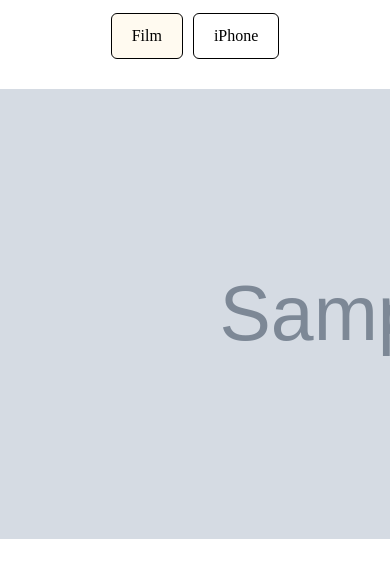
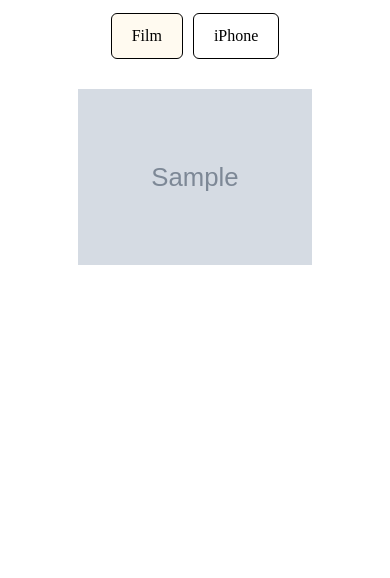
Before and after one commit to jackmford/fordycephotos, a Flask app: template templates/index.html in a window 390 px wide; the page is wider, and only the part inside the window is pictured. Shown: the part 74-652 px from the top of that part. Run offline with Flask 2, Linux system fonts and the light colour scheme; the template is opened without the code that fills it: most values are stand-ins (such as "Sample title", 1, 10 or a date in 2020); grey boxes marked "Sample" are stand-in pictures; some libraries are stand-ins or nearby versions.

Commit message:
didn't realize those pictures weren't responsive

```diff
--- a/static/css/index.css
+++ b/static/css/index.css
@@ -16,8 +16,8 @@ button:hover {
 }
 
 img {
-  width: 700px;
-  height: 500px;
+  width: 60%;
+  height: 50%;
   display: block;
   margin-left: auto;
   margin-right: auto;
--- a/templates/index.html
+++ b/templates/index.html
@@ -28,3 +28,4 @@
     </div>
     <script src="../static/index.js"></script>
   </body>
+</html>
```
